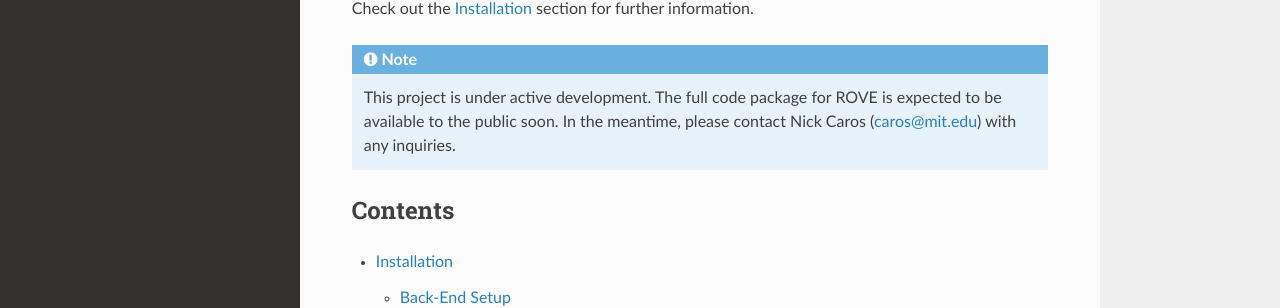
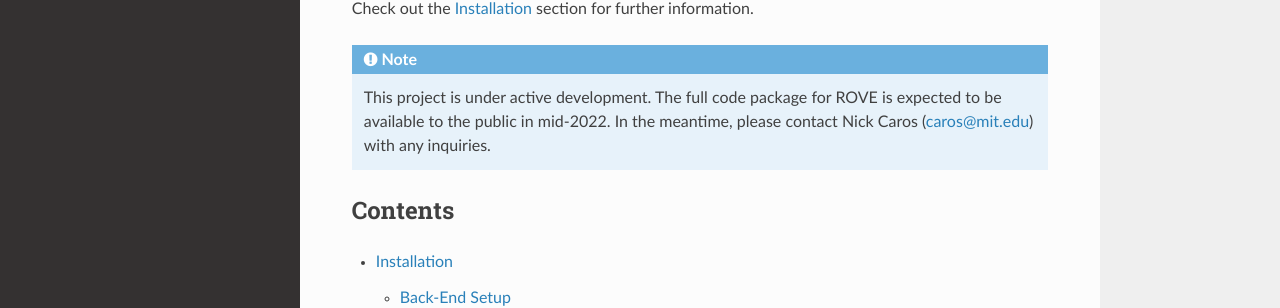
Before and after one commit to jtl-transit/rove, a Sphinx documentation site: the page built from docs/source/index.rst, in a window 1280 px wide and 1022 px high. Shown: the part 379-687 px from the top of the window. Built offline with Sphinx 7.4.7 and the Read the Docs theme 2.0.0, drawn with Linux system fonts in a browser that asks for light colours.

Commit message:
Update index.rst

```diff
--- a/docs/source/index.rst
+++ b/docs/source/index.rst
@@ -14,7 +14,7 @@ Check out the :doc:`install` section for further information.
 
 .. note::
 
-   This project is under active development. The full code package for ROVE is expected to be available to the public soon. In the meantime, please contact Nick Caros (caros@mit.edu) with any inquiries.
+   This project is under active development. The full code package for ROVE is expected to be available to the public in mid-2022. In the meantime, please contact Nick Caros (caros@mit.edu) with any inquiries.
 
 Contents
 --------
```
